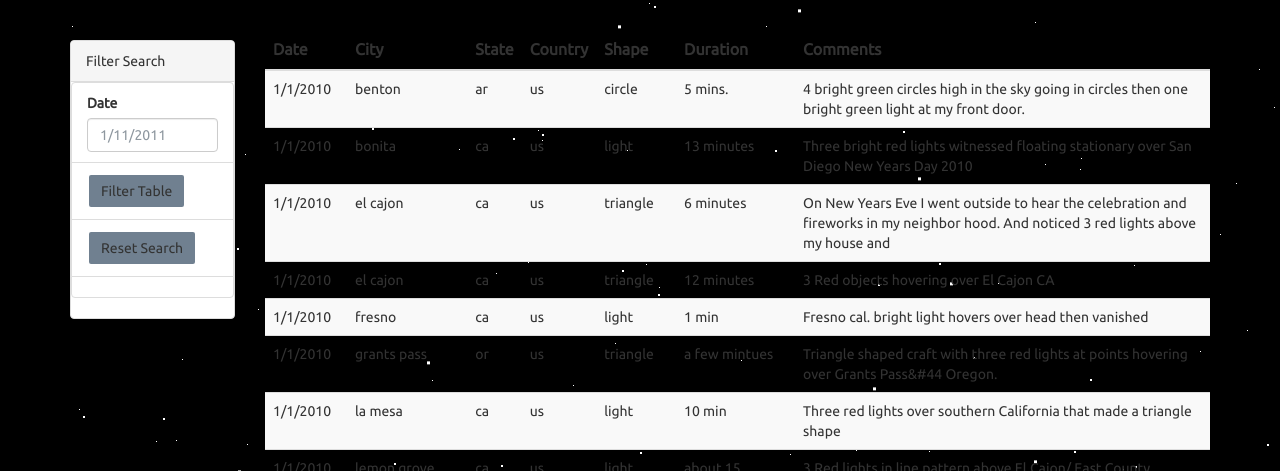
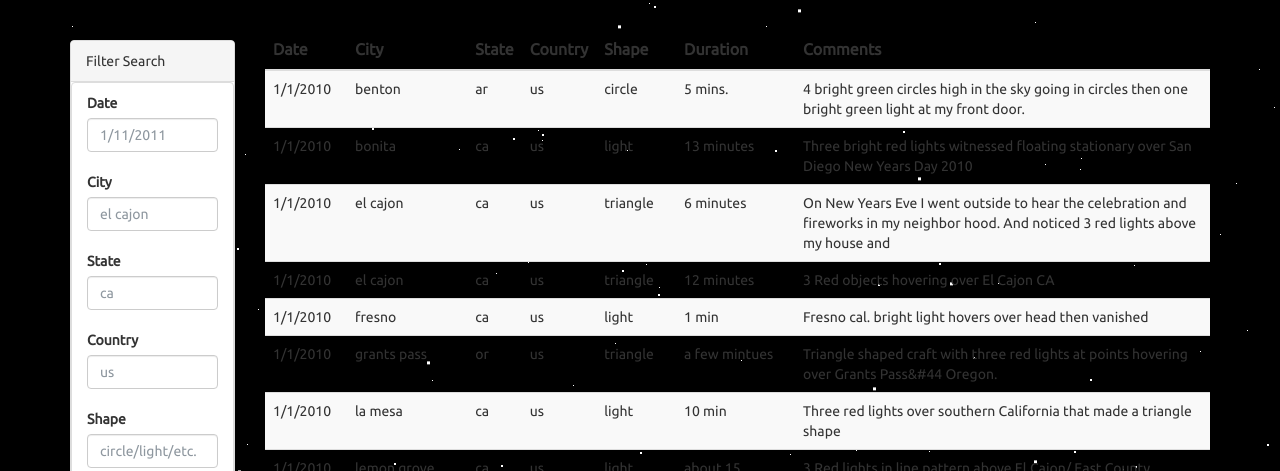
Before and after one commit to patelpurvip/UFO-Sightings-Finder, a plain HTML site: page index.html in a window 1280 px wide. Shown: the part 638-1109 px from the top of the page. Drawn offline with nearby package versions, Linux system fonts and the light colour scheme.

Commit message:
Update index.html

```diff
--- a/index.html
+++ b/index.html
@@ -86,7 +86,7 @@
 
   <script src="https://cdnjs.cloudflare.com/ajax/libs/d3/4.11.0/d3.js"></script>
   <script src="static/js/data.js"></script>
-  <script src="static/js/app.js"></script>
+  <script src="static/js/app-bonus.js"></script>
 
 </body>
 
```
